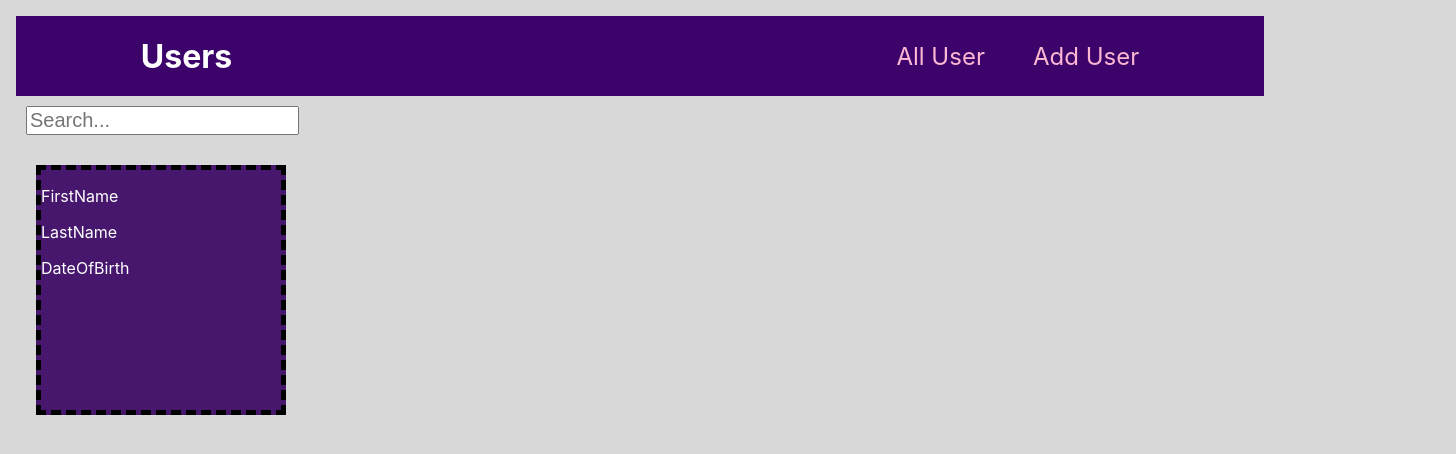
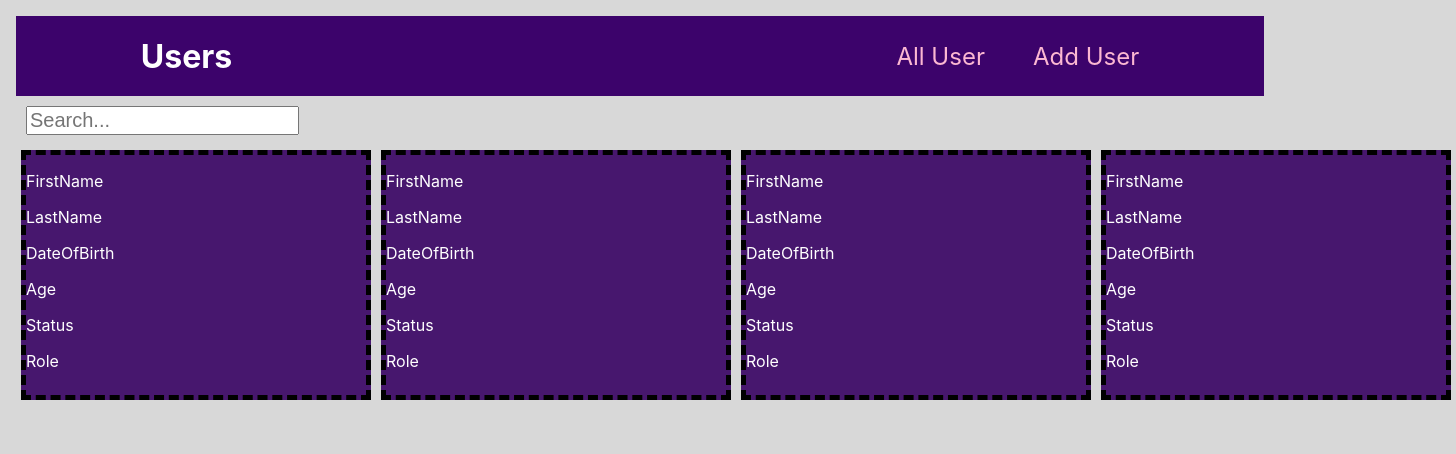
Before and after one commit to bekasturua/Junior-NextJs-Developer-Task, a Next.js app: page / in a window 1280 px wide. Shown: the top 454 px of the page, 1456 px wide, since content can reach past the window. Built offline with nearby package versions, Linux system fonts and the light colour scheme.

Commit message:
feat: add Users component

```diff
--- a/components/home/Users.js
+++ b/components/home/Users.js
@@ -11,11 +11,48 @@ function Users() {
           name="name"
         />
       </div>
-      <div className={classes.users}>
-        <div>
-          <p>FirstName</p>
-          <p>LastName</p>
-          <p>DateOfBirth</p>
+      <div>
+        <div className={classes.d}>
+          <div className={classes.users}>
+            <div>
+              <p>FirstName</p>
+              <p>LastName</p>
+              <p>DateOfBirth</p>
+              <p>Age</p>
+              <p>Status</p>
+              <p>Role</p>
+            </div>
+          </div>
+          <div className={classes.users}>
+            <div>
+              <p>FirstName</p>
+              <p>LastName</p>
+              <p>DateOfBirth</p>
+              <p>Age</p>
+              <p>Status</p>
+              <p>Role</p>
+            </div>
+          </div>
+          <div className={classes.users}>
+            <div>
+              <p>FirstName</p>
+              <p>LastName</p>
+              <p>DateOfBirth</p>
+              <p>Age</p>
+              <p>Status</p>
+              <p>Role</p>
+            </div>
+          </div>
+          <div className={classes.users}>
+            <div>
+              <p>FirstName</p>
+              <p>LastName</p>
+              <p>DateOfBirth</p>
+              <p>Age</p>
+              <p>Status</p>
+              <p>Role</p>
+            </div>
+          </div>
         </div>
       </div>
     </section>
--- a/components/home/Users.module.css
+++ b/components/home/Users.module.css
@@ -1,14 +1,21 @@
-.users {
+.users div {
     border: 5px dashed rgb(0, 0, 0);
-    display: flex;
-    width: 250px;
-    height: 250px;
-    margin: 20px;
     background-color: #47176e;
     color: white;
+    cursor: pointer;
+    margin: 5px;
+}
+
+.users div {
+    width: 350px;
+    height: 250px;
 }
 
 .input {
     margin: 10px;
     font-size: 20px;
 }
+
+.d {
+    display: flex;
+}
```
